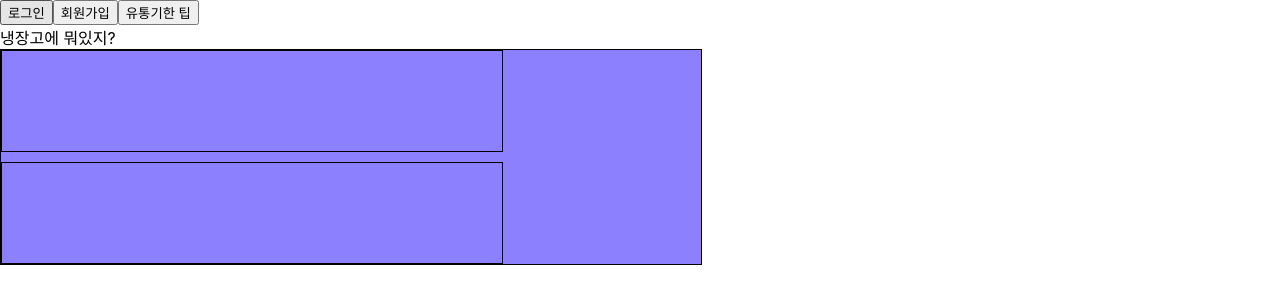
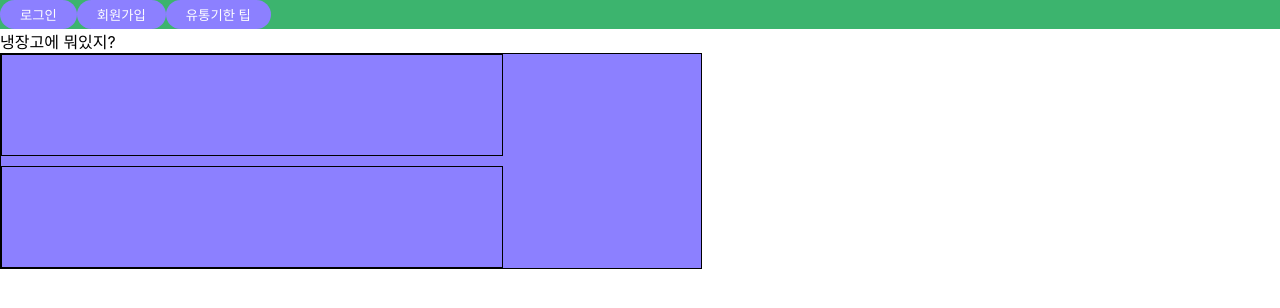
Before and after one commit to davidpark216/FridgeCheck, a React (Create React App) app in the folder fridecheck/: page / in a window 1280 px wide. Shown: the top 308 px of the page. Built offline with nearby package versions, Linux system fonts and the light colour scheme.

Commit message:
ADD button theme

```diff
--- a/fridecheck/src/components/Nav.tsx
+++ b/fridecheck/src/components/Nav.tsx
@@ -9,13 +9,19 @@ interface props {
 function Nav({ handleLoginClick }: props) {
   return (
     <NavWrap>
-      <button onClick={handleLoginClick}>로그인</button>
-      <button>회원가입</button>
-      <button>유통기한 팁</button>
+      <Button onClick={handleLoginClick}>로그인</Button>
+      <Button>회원가입</Button>
+      <Button>유통기한 팁</Button>
     </NavWrap>
   );
 }
 
 export default Nav;
 
-const NavWrap = styled.div``;
+const NavWrap = styled.div`
+  background-color: ${({ theme }) => theme.colors.green};
+`;
+
+const Button = styled.button`
+  ${({ theme }) => theme.common.defaultButton}
+`;
```
